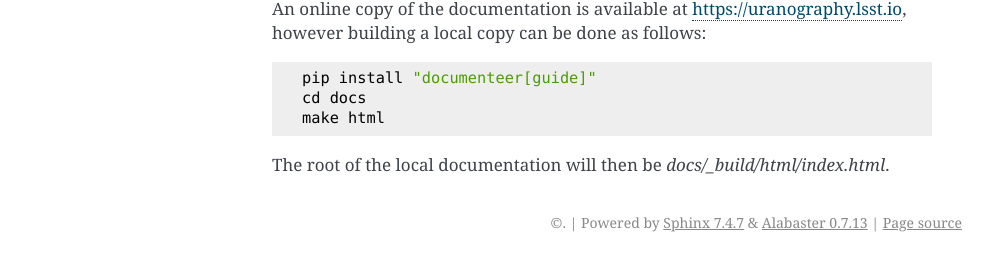
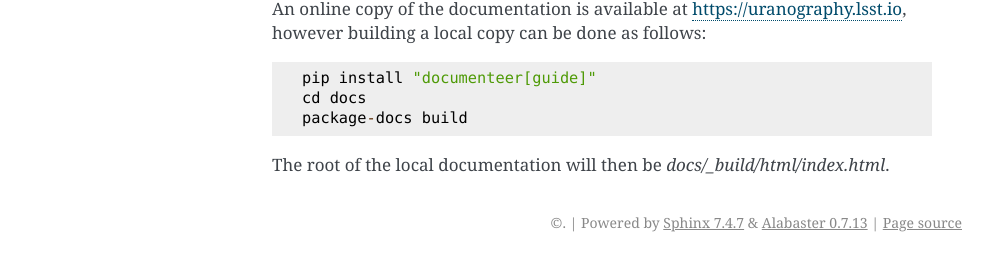
Before and after one commit to lsst/uranography, a Sphinx documentation site: the page built from docs/installation.rst, in a window 1280 px wide. Shown: the part 953-1212 px from the top of the page, without its empty margins (148-1141 px from the left). Built offline with Sphinx 7.4.7, drawn with Linux system fonts in a browser that asks for light colours.

Commit message:
Try another thing

```diff
--- a/docs/documenteer.toml
+++ b/docs/documenteer.toml
@@ -4,3 +4,5 @@ copyright = "Copyright 2023 Fermi Research Alliance, LLC."
 author = "Eric Neilsen"
 base_url = "https://uranography.lsst.io"
 github_url = "https://github.com/lsst/uranography"
+[project.python]
+package="uranography"
--- a/docs/installation.rst
+++ b/docs/installation.rst
@@ -61,7 +61,7 @@ however building a local copy can be done as follows:
 
  pip install "documenteer[guide]"
  cd docs
- make html
+ package-docs build
 
 
 The root of the local documentation will then be `docs/_build/html/index.html`.
```
Also changed, not shown: 2 other files.
